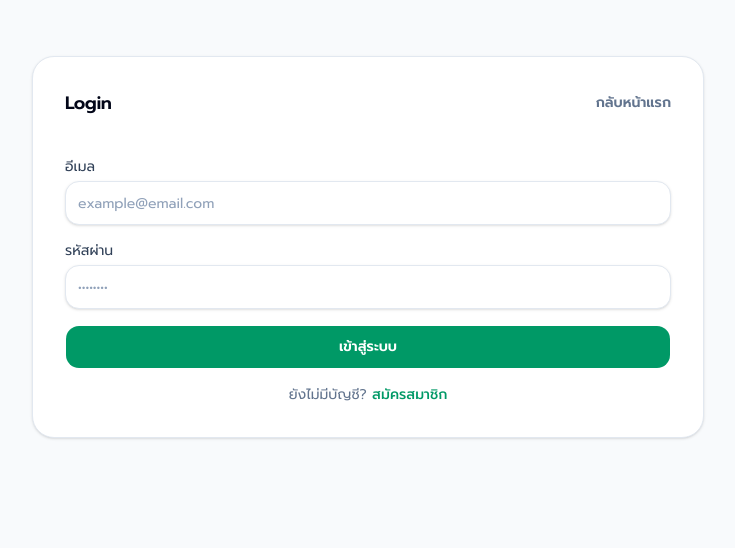
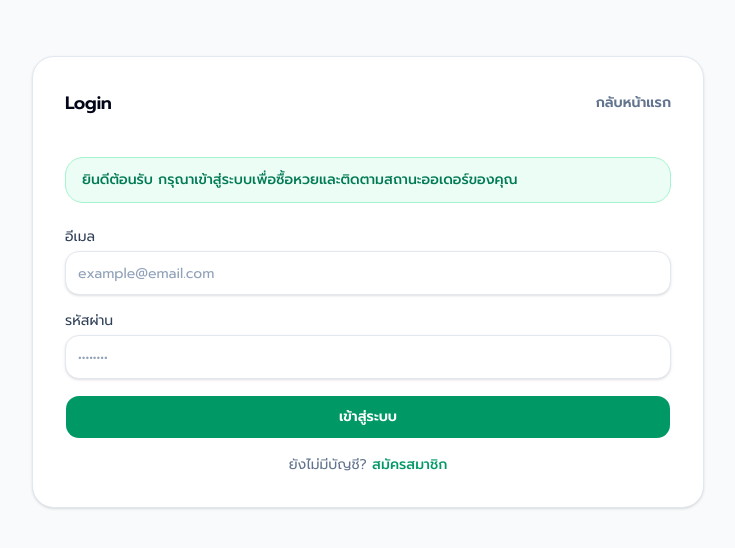
Before and after one commit to jirayuwannagul-tech/lotto-usa, a Next.js app: page /login in a window 1280 px wide. Shown: the top 548 px of the page, without its empty margins (272-1007 px from the left). Built offline with nearby package versions, Linux system fonts and the light colour scheme.

Commit message:
Move welcome message to login page

```diff
--- a/src/app/login/page.tsx
+++ b/src/app/login/page.tsx
@@ -13,6 +13,9 @@ export default function LoginPage() {
         </div>
 
         <div className="mt-10">
+          <div className="mb-6 rounded-2xl border border-emerald-200 bg-emerald-50 px-4 py-3 text-sm font-medium text-emerald-700">
+            ยินดีต้อนรับ กรุณาเข้าสู่ระบบเพื่อซื้อหวยและติดตามสถานะออเดอร์ของคุณ
+          </div>
           <LoginForm redirectTo="/" />
         </div>
       </div>
--- a/src/app/page.tsx
+++ b/src/app/page.tsx
@@ -103,11 +103,6 @@ export default async function Home() {
           <div className="mt-12 grid gap-8 lg:grid-cols-[minmax(0,1fr)_360px] lg:items-center">
             <div>
               <p className="text-xs font-semibold tracking-[0.22em] text-emerald-600">บริการหวยอเมริกา</p>
-              {isCustomer && session?.user?.name ? (
-                <div className="mt-4 inline-flex items-center rounded-2xl border border-emerald-200 bg-emerald-50 px-4 py-3 text-sm font-medium text-emerald-700">
-                  ยินดีต้อนรับ, {session.user.name}
-                </div>
-              ) : null}
               <h1 className="mt-4 text-4xl font-semibold tracking-tight text-slate-950 sm:text-5xl">
                 เว็บนี้ใช้สำหรับซื้อหวยอเมริกา
               </h1>
```
